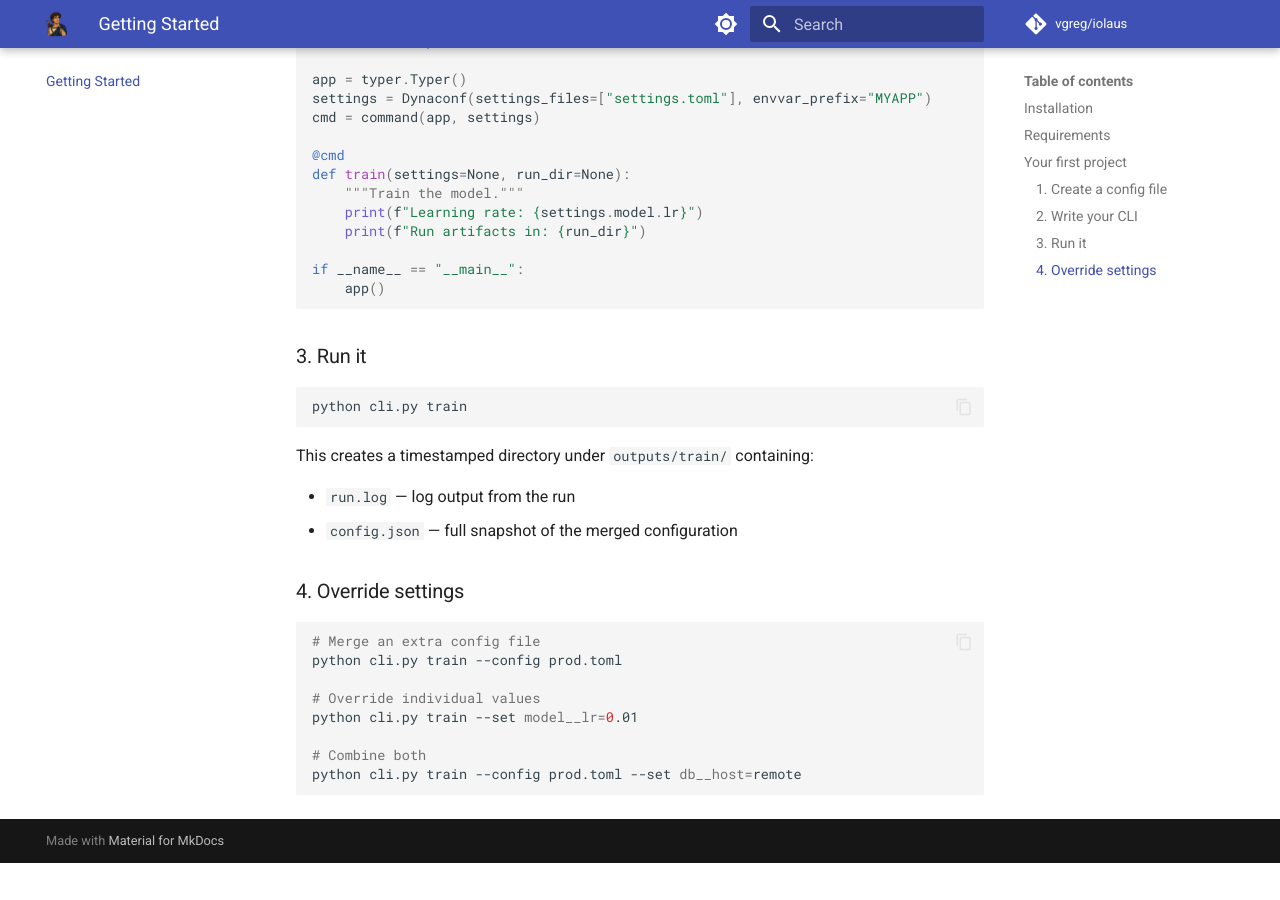
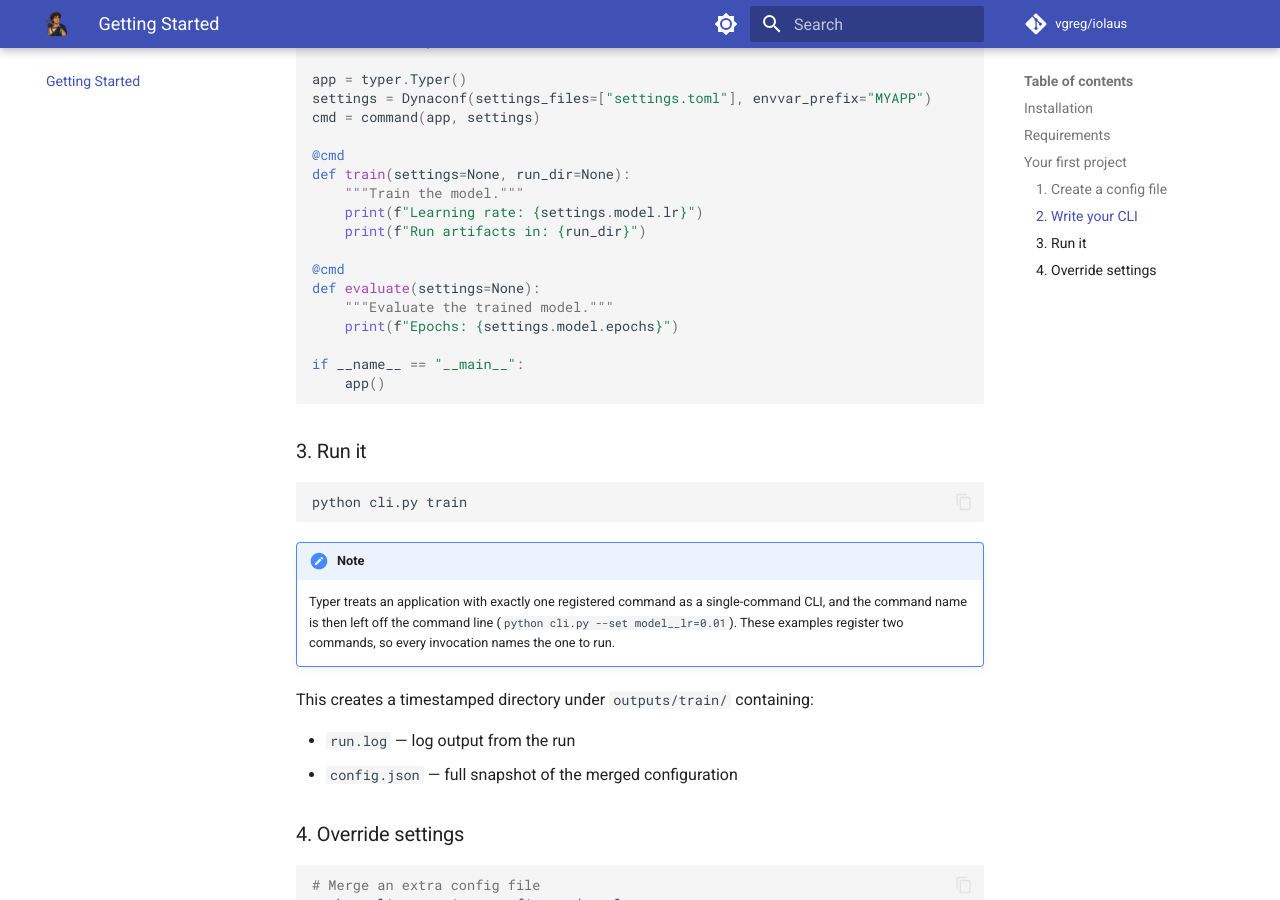
Before and after one commit to vgreg/iolaus, an MkDocs documentation site: the page built from docs/getting-started.md, in a window 1280 px wide and 900 px high, scrolled down 1051 px. Built offline with MkDocs 1.6.1 and Material for MkDocs 9.7.7, drawn with Linux system fonts in a browser that asks for light colours; comment, search, counter and statistics services are not loaded; before the commit the page ends 1914 px from its top, so only the background shows below that.

Commit message:
fix quick-start examples that could not run as written
the examples registered a single command but documented invocations as
python cli.py <command>. typer collapses a single-command app, so the name
is rejected with 'got unexpected extra argument(s)'. each example now
registers two commands, and a note explains the collapse.

Co-Authored-By: Claude Opus 5 (1M context) <noreply@anthropic.com>

````diff
--- a/docs/getting-started.md
+++ b/docs/getting-started.md
@@ -53,6 +53,11 @@ def train(settings=None, run_dir=None):
     print(f"Learning rate: {settings.model.lr}")
     print(f"Run artifacts in: {run_dir}")
 
+@cmd
+def evaluate(settings=None):
+    """Evaluate the trained model."""
+    print(f"Epochs: {settings.model.epochs}")
+
 if __name__ == "__main__":
     app()
 ```
@@ -62,6 +67,9 @@ if __name__ == "__main__":
 ```bash
 python cli.py train
 ```
+
+!!! note
+    Typer treats an application with exactly one registered command as a single-command CLI, and the command name is then left off the command line (`python cli.py --set model__lr=0.01`). These examples register two commands, so every invocation names the one to run.
 
 This creates a timestamped directory under `outputs/train/` containing:
 
````
Also changed, not shown: CHANGELOG.md (+5 -0 lines), README.md (+7 -0 lines), docs/index.md (+5 -0 lines).
